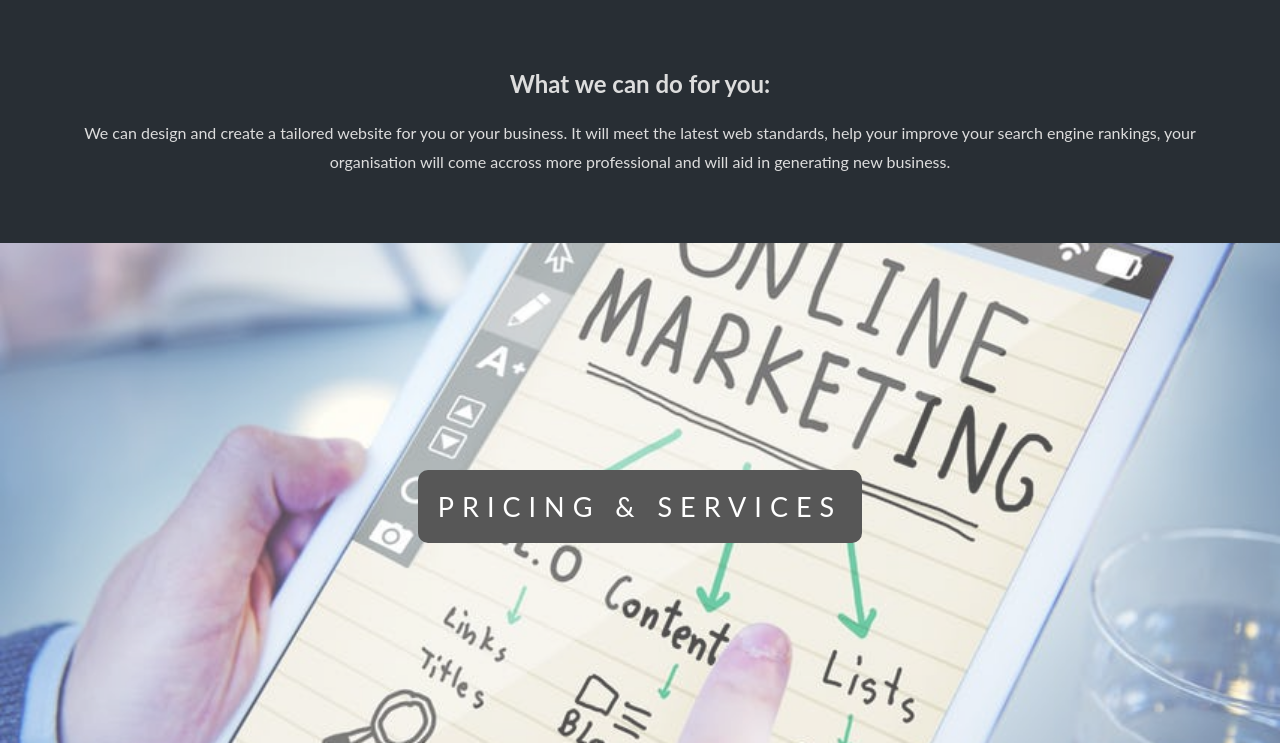
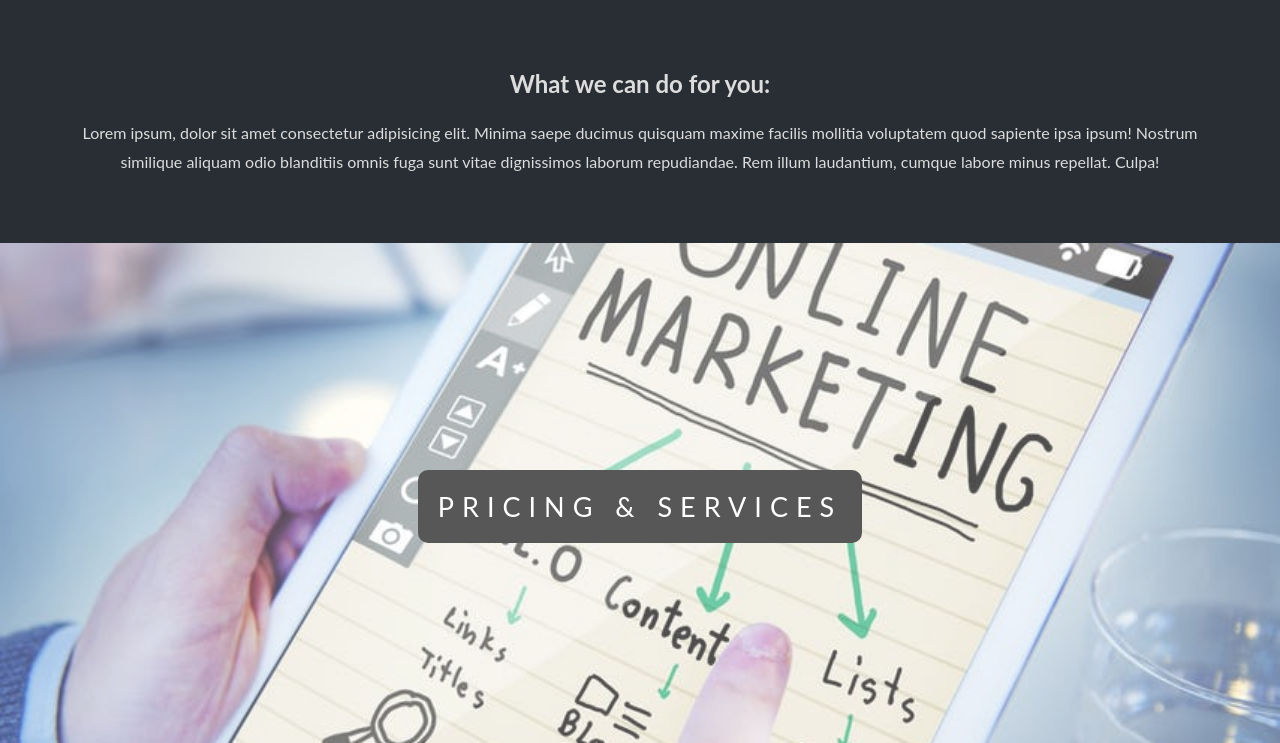
Before and after one commit to JosephO1992/parallaxWebsite, a website: page deployFile/index.html in a window 1280 px wide. Shown: the part 1784-2527 px from the top of the page. Drawn offline with Linux system fonts and the light colour scheme.

Commit message:
changed some text

```diff
--- a/deployFile/index.html
+++ b/deployFile/index.html
@@ -55,10 +55,11 @@
     <section class="section section-dark">
       <h2>What we can do for you:</h2>
       <p>
-        We can design and create a tailored website for you or your business. It
-        will meet the latest web standards, help your improve your search engine
-        rankings, your organisation will come accross more professional and will
-        aid in generating new business.
+        Lorem ipsum, dolor sit amet consectetur adipisicing elit. Minima saepe
+        ducimus quisquam maxime facilis mollitia voluptatem quod sapiente ipsa
+        ipsum! Nostrum similique aliquam odio blanditiis omnis fuga sunt vitae
+        dignissimos laborum repudiandae. Rem illum laudantium, cumque labore
+        minus repellat. Culpa!
       </p>
     </section>
     <div class="pimg1">
```
